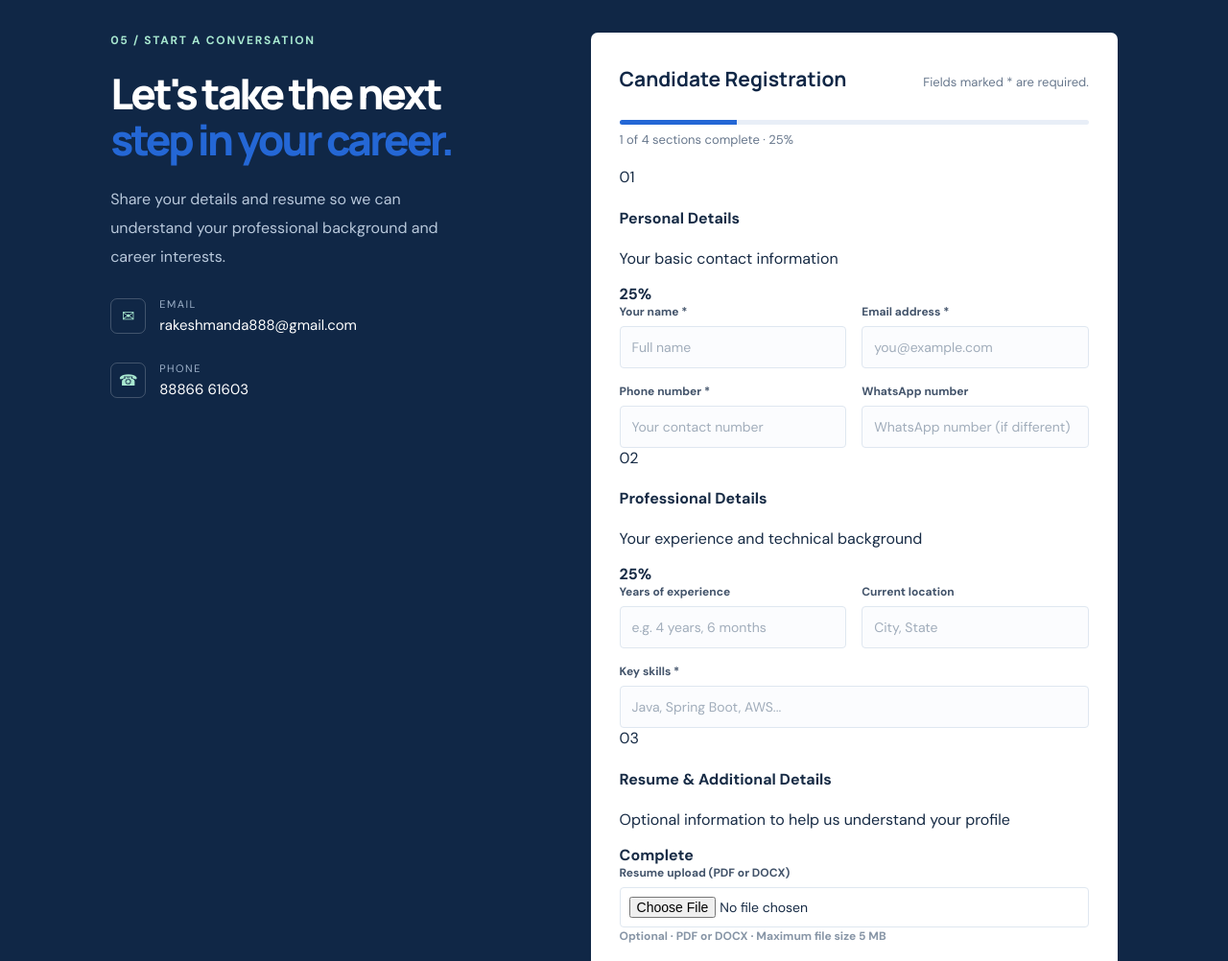
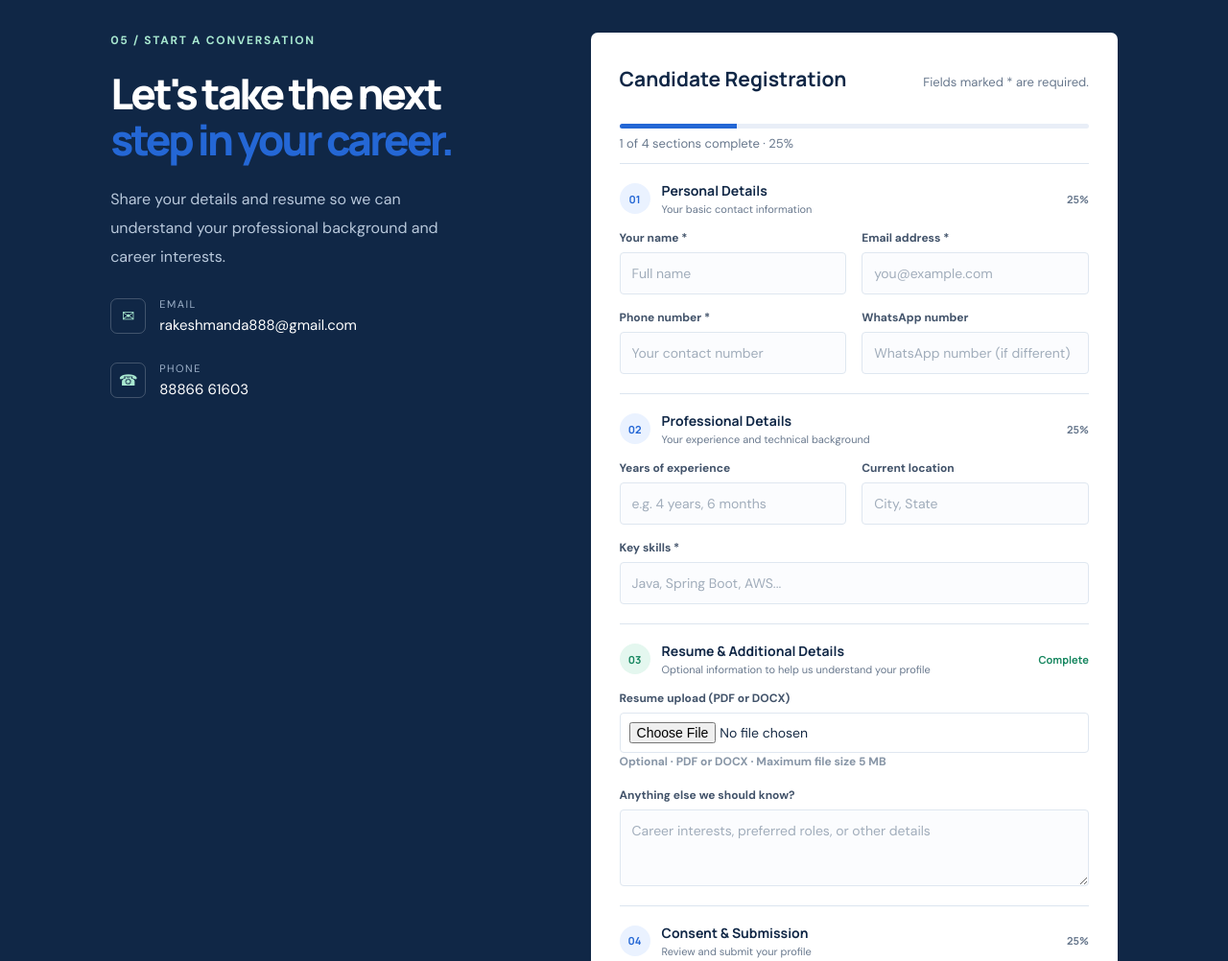
Before and after one commit to 12pardhu/Tech_Talent_USA, a plain HTML site: page static/index.html in a window 1280 px wide. Shown: the part 3160-4162 px from the top of the page at 96% size. Drawn offline with Linux system fonts and the light colour scheme.

Commit message:
Style four candidate registration sections

```diff
--- a/static/styles.css
+++ b/static/styles.css
@@ -154,3 +154,17 @@ footer{font-size:13px}
 .profile-hero-with-photo{display:grid;grid-template-columns:minmax(0,1.4fr) minmax(230px,.6fr);align-items:center;gap:48px}.profile-hero-copy{max-width:720px}.profile-portrait{justify-self:center;display:flex;flex-direction:column;align-items:center;text-align:center;gap:8px}.profile-portrait img{width:210px;height:210px;object-fit:cover;object-position:center 28%;border-radius:18px;border:6px solid #fff;box-shadow:0 18px 45px #10274624}.profile-portrait strong{font:800 22px Manrope,sans-serif;color:var(--navy)}.profile-portrait span{font-size:12px;color:var(--muted)}.career-page-hero{padding:74px 9% 58px;background:linear-gradient(120deg,#f5f9ff,#fff 65%,#edf4ff)}.career-page-hero h1{font:800 clamp(38px,4.5vw,58px)/1.1 Manrope,sans-serif;color:var(--navy);letter-spacing:-2px;margin:12px 0}.career-page-hero h1 em{font-style:normal;color:var(--blue)}.career-page-hero p{max-width:760px;color:var(--muted);font-size:16px;line-height:1.8}.career-page-section{padding:68px 9%}.career-page-section .service-grid{margin-top:28px}@media(max-width:750px){.profile-hero-with-photo{grid-template-columns:1fr;gap:28px}.profile-portrait img{width:180px;height:180px}.career-page-hero,.career-page-section{padding-left:6%;padding-right:6%}}
 
 .company-logo svg{display:block;width:auto;max-width:150px;height:34px;overflow:visible}.company-logo svg text{dominant-baseline:auto}@media(max-width:650px){.company-logo svg{max-width:120px;height:29px}}
+
+
+/* Four-step candidate registration progress */
+.form-step{padding:18px 0 20px;border-top:1px solid var(--line)}
+.form-step-heading{display:flex;align-items:center;gap:12px;margin-bottom:15px}
+.form-step-heading>span{width:32px;height:32px;border-radius:50%;display:grid;place-items:center;background:var(--sky);color:var(--blue);font:700 11px Manrope,sans-serif}
+.form-step-heading>div{flex:1}
+.form-step-heading h4{font:700 14px Manrope,sans-serif;color:var(--navy);margin:0 0 3px}
+.form-step-heading p{font-size:11px;color:var(--muted);margin:0}
+.form-step-heading>b{font:700 11px Manrope,sans-serif;color:var(--muted)}
+.form-step.is-complete .form-step-heading>span{background:#e4f7ef;color:#16865f}
+.form-step.is-complete .form-step-heading>b{color:#16865f}
+.form-progress{margin:2px 0 12px}
+@media(max-width:650px){.form-step{padding:15px 0 17px}.form-step-heading{gap:9px}.form-step-heading h4{font-size:13px}}
```
